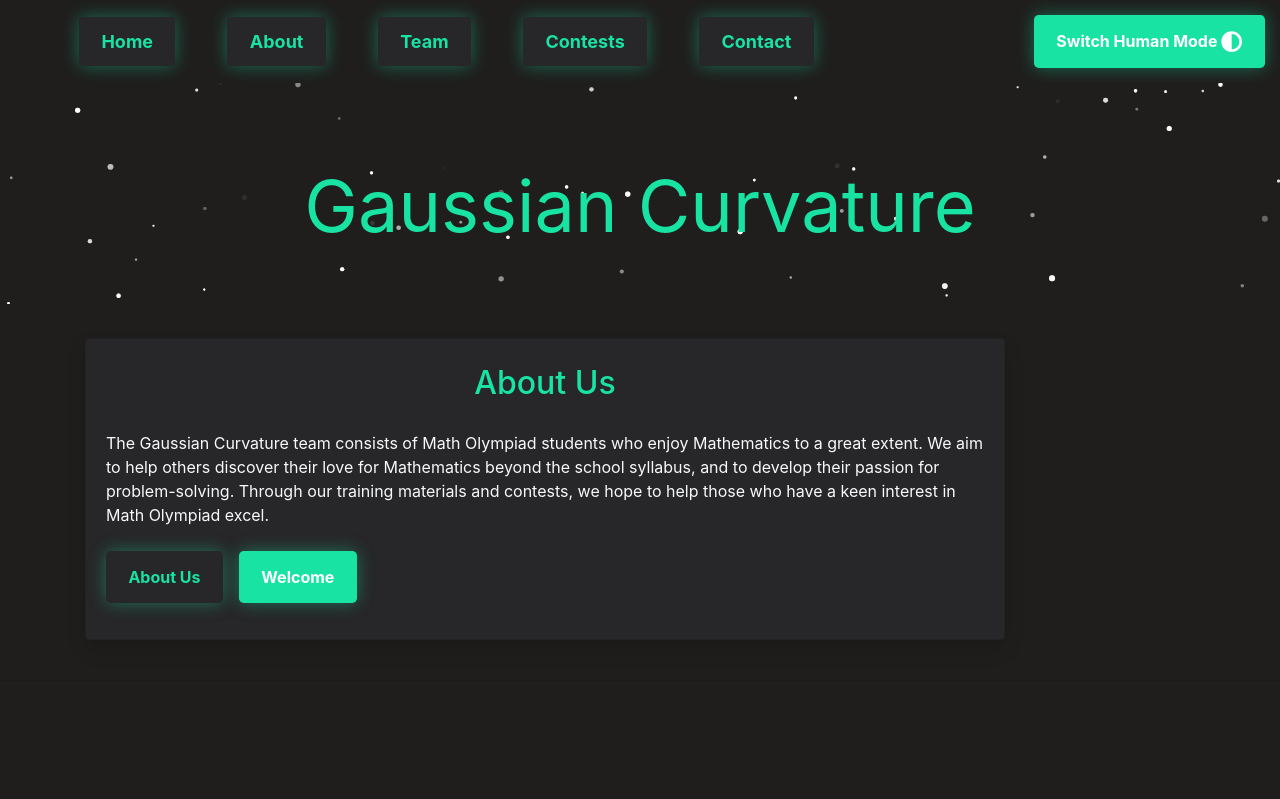
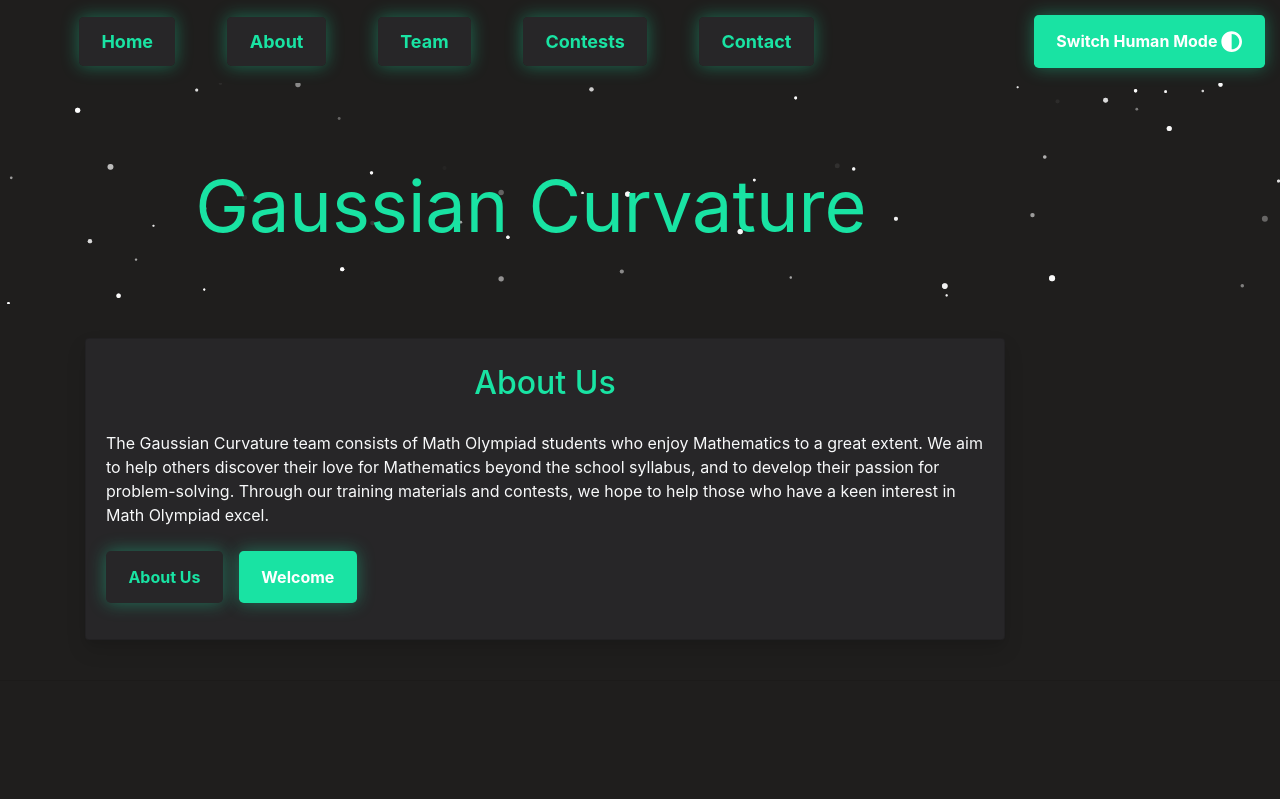
Before and after one commit to gaussiancurvolympiads/gaussiancurv, a React (Create React App) app: page / in a window 1280 px wide. Shown: the top 799 px of the page. Built offline with nearby package versions, Linux system fonts and the light colour scheme.

Commit message:
Update Home.jsx

```diff
--- a/src/components/Home.jsx
+++ b/src/components/Home.jsx
@@ -19,7 +19,7 @@ const Home = ({ darkMode }) => {
             <AttentionSeeker effect="pulse">
                 <Row>
    <Particles />
-                    <Col lg={12} xs={12}>
+                    <Col lg={10} xs={10}>
 
                         <h2 className="display-3 hello" align="center"><b>  Gaussian Curvature </b> </h2>
                         <h2 className="lead" align="center">
@@ -49,8 +49,8 @@ const Home = ({ darkMode }) => {
 
             <br></br>
 
-      <Container align='center'> <Row>
-            <Col lg={10} align='center'>
+      <Container align="center"> <Row align="center">
+            <Col lg={10} align="center">
           <Card className="skill-nbcard">
 
                                 <Card.Body>  <div class= "lead" align="center" >About Us</div><br></br>
```
